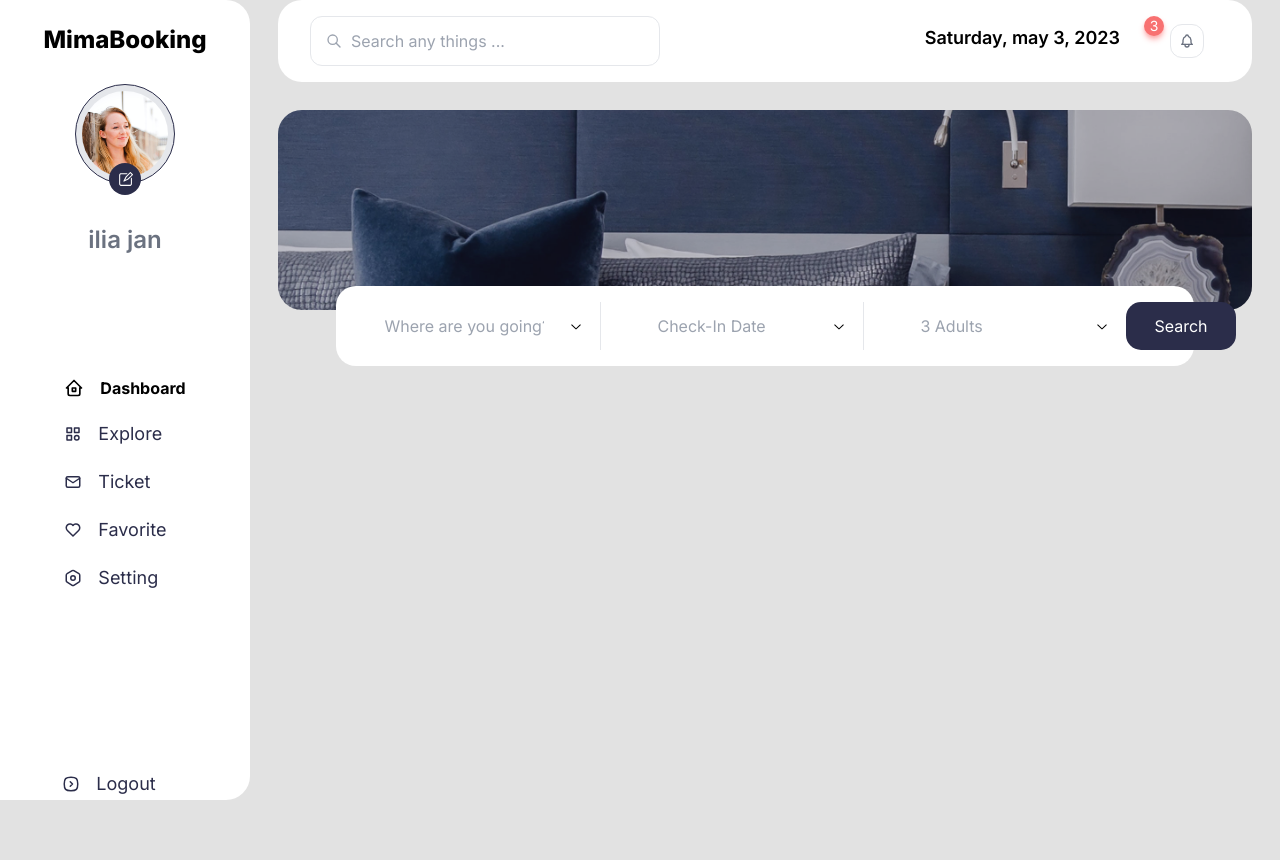
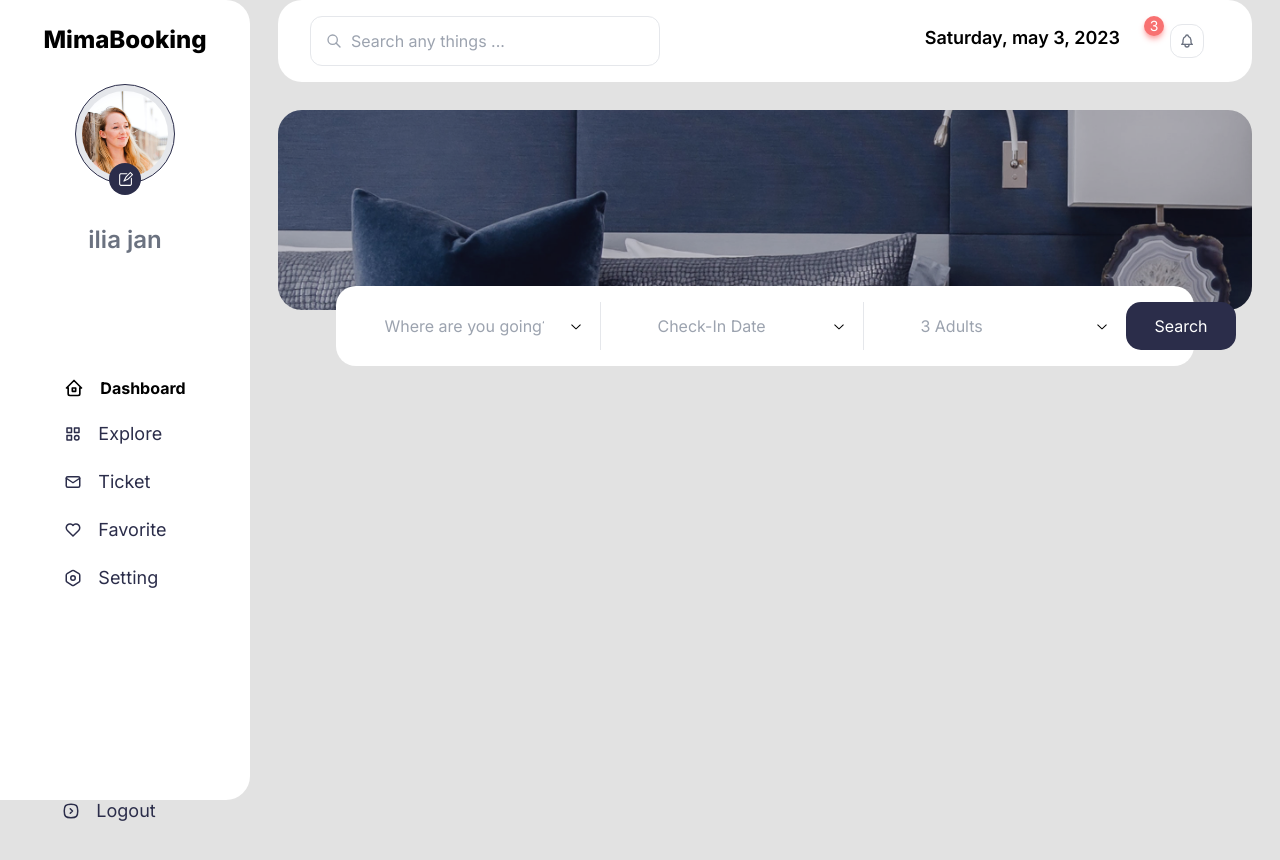
Before and after one commit to Omolara5861/hotel-booking-theme, a Next.js app: page / in a window 1280 px wide. Shown: the top 860 px of the page. Built offline with nearby package versions, Linux system fonts and the light colour scheme; some icons are missing.

Commit message:
refactor: :recycle: Align logout text

```diff
--- a/components/Sidebar.tsx
+++ b/components/Sidebar.tsx
@@ -75,7 +75,7 @@ const Sidebar = () => {
           </li>
         </ul>
 
-        <div className="-ml-8 flex-1 flex -mb-24">
+        <div className="-ml-8 flex-1 flex -mb-[150px]">
           <button className={btnClassnames}><TbSquareRoundedChevronRight /> Logout</button>
         </div>
       </div>
```
